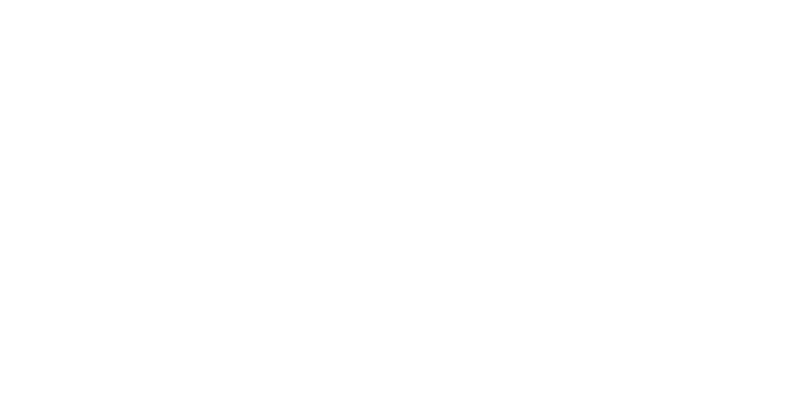
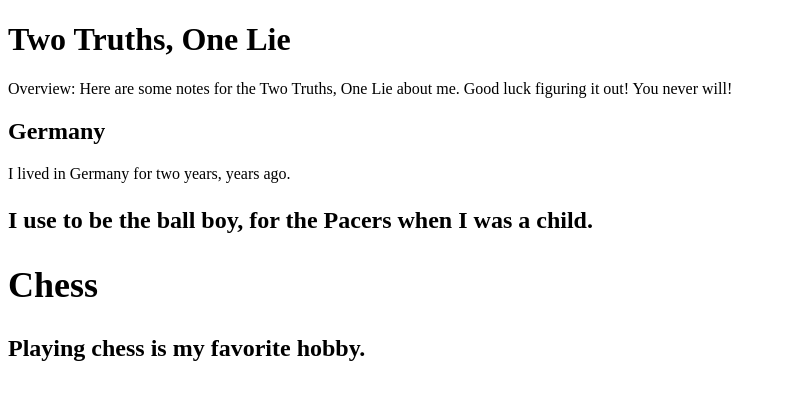
Before and after one commit to mdmiles-sd/HTMLCSSPREWORK, a plain HTML site: page 1-HTML-Basics/Challenges/2-truths-1-lie.html in a window 1280 px wide. Shown: the whole page, without its empty margins (0-786 px from the left). Drawn offline with Linux system fonts and the light colour scheme.

Commit message:
Challenges

```diff
--- a/1-HTML-Basics/Challenges/2-truths-1-lie.html
+++ b/1-HTML-Basics/Challenges/2-truths-1-lie.html
@@ -7,6 +7,18 @@
     <title>Two Truths 1 Lie</title>
 </head>
 <body>
+   <h1>Two Truths, One Lie</h1>
+   <p>Overview:  Here are some notes for the Two Truths, One Lie about me.  Good luck figuring it out! You never will!</p
 
-</body>
+    <hr/>
+
+    <h2>Germany</h2>
+    <p>I lived in Germany for two years, years ago.</p>
+
+    <h2><Pacers/h2>
+        <p>I use to be the ball boy, for the Pacers when I was a child.</p>
+
+    <h2>Chess</h2>
+        <p>Playing chess is my favorite hobby.</p>
+       </body>
 </html>
```
